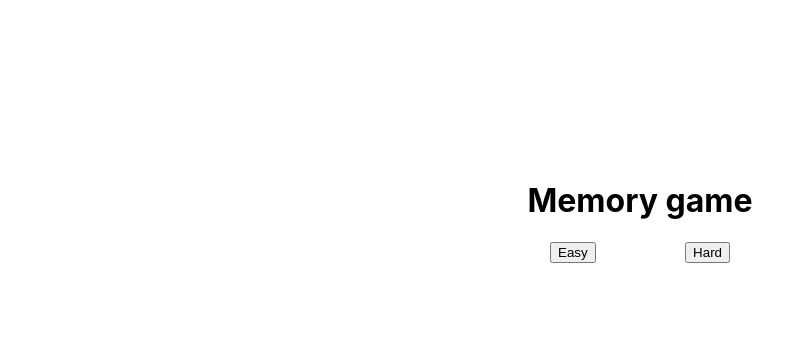
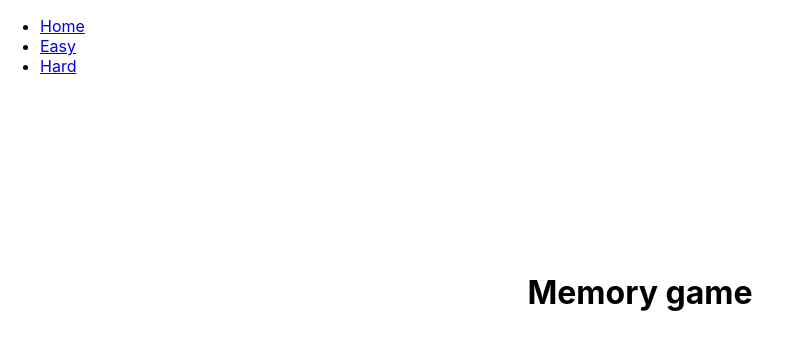
Before and after one commit to Tonyp85-25/memory-react, a React (Vite) app: page / in a window 1280 px wide. Shown: the top 350 px of the page, without its empty margins (0-792 px from the left). Built offline with nearby package versions, Linux system fonts and the light colour scheme.

Commit message:
react router added

```diff
--- a/src/components/App.module.css
+++ b/src/components/App.module.css
@@ -4,11 +4,3 @@
   align-items: center;
   margin-top: 20vh;
 }
-
-.buttons {
-  display: flex;
-  flex-direction: row;
-  justify-content: space-between;
-  width: 180px;
-  margin-bottom: 2vh;
-}
--- a/src/components/App.tsx
+++ b/src/components/App.tsx
@@ -1,29 +1,25 @@
-import { useState } from "react";
-import styles from "./App.module.css";
 import Game from "./Game";
-import { Difficulty } from "../types";
+
+import Navigation from "./Navigation";
+import Home from "./Home";
+
+import { Route, Switch } from "react-router-dom";
 
 function App() {
-  const [difficulty, setDifficulty] = useState<Difficulty | null>(null);
-
   return (
-    <div className={styles.App}>
-      <h1>Memory game</h1>
-      <div className={styles.buttons}>
-        <button
-          onClick={() => setDifficulty("easy")}
-          disabled={difficulty === "easy"}
-        >
-          Easy
-        </button>
-        <button
-          onClick={() => setDifficulty("hard")}
-          disabled={difficulty === "hard"}
-        >
-          Hard
-        </button>
-      </div>
-      {difficulty && <Game difficulty={difficulty} />}
+    <div>
+      <Navigation />
+      <Switch>
+        <Route path="/" exact={true}>
+          <Home />
+        </Route>
+        <Route path="/easy">
+          <Game difficulty="easy" />
+        </Route>
+        <Route path="/hard">
+          <Game difficulty="hard" />
+        </Route>
+      </Switch>
     </div>
   );
 }
--- /dev/null
+++ b/src/components/Home.tsx
@@ -0,0 +1,7 @@
+import styles from "./App.module.css";
+const Home = () => (
+  <div className={styles.App}>
+    <h1>Memory game</h1>
+  </div>
+);
+export default Home;
--- /dev/null
+++ b/src/components/Navigation.module.css
@@ -0,0 +1,7 @@
+.buttons {
+  display: flex;
+  flex-direction: row;
+  justify-content: space-between;
+  width: 180px;
+  margin-bottom: 2vh;
+}
--- /dev/null
+++ b/src/components/Navigation.tsx
@@ -0,0 +1,22 @@
+import { Link } from "react-router-dom";
+import styles from "./Navigation.module.css";
+
+const Navigation = () => {
+  return (
+    <nav className={styles.buttons}>
+      <ul>
+        <li>
+          <Link to="/">Home</Link>
+        </li>
+        <li>
+          <Link to="/easy">Easy</Link>
+        </li>
+        <li>
+          <Link to="/hard">Hard</Link>
+        </li>
+      </ul>
+    </nav>
+  );
+};
+
+export default Navigation;
--- a/src/contexts/GameContext.tsx
+++ b/src/contexts/GameContext.tsx
@@ -30,7 +30,7 @@ export const numberOfCards = {
 };
 export const GameStateContext = createContext<GameState>({} as GameState);
 export const GameDispatchContext = createContext<Dispatch<GameAction> | null>(
-  null,
+  null
 );
 
 const cardStyles = {
@@ -70,7 +70,7 @@ export function GameProvider({
   const [game, dispatch] = useReducer(
     gameReducer,
     difficulty,
-    getInitialGameState,
+    getInitialGameState
   );
   const timeoutRef = useRef<ReturnType<typeof setTimeout> | null>(null);
 
--- a/src/index.tsx
+++ b/src/index.tsx
@@ -2,10 +2,13 @@ import React from "react";
 import ReactDOM from "react-dom";
 import "./index.css";
 import App from "./components/App";
+import { BrowserRouter } from "react-router-dom";
 
 ReactDOM.render(
   <React.StrictMode>
-    <App></App>
+    <BrowserRouter>
+      <App />
+    </BrowserRouter>
   </React.StrictMode>,
-  document.getElementById("root"),
+  document.getElementById("root")
 );
```
Also changed, not shown: package.json (+6 -4 lines), 1 other file (tests, documents, lock files or other folders).
